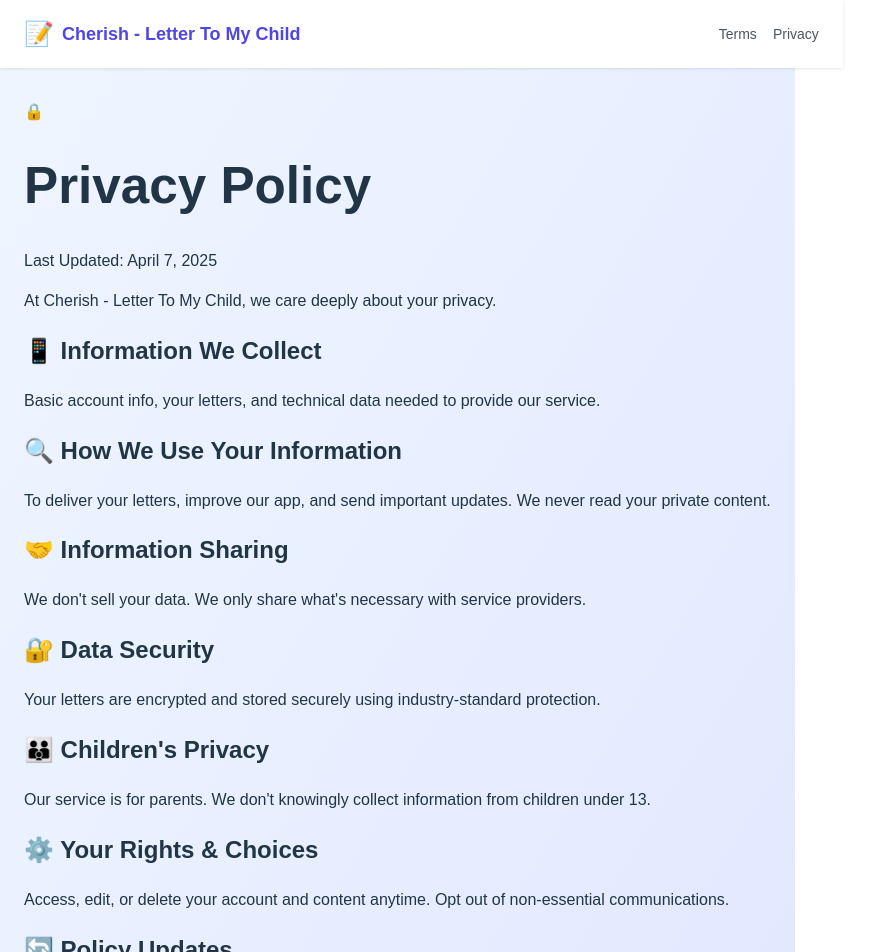
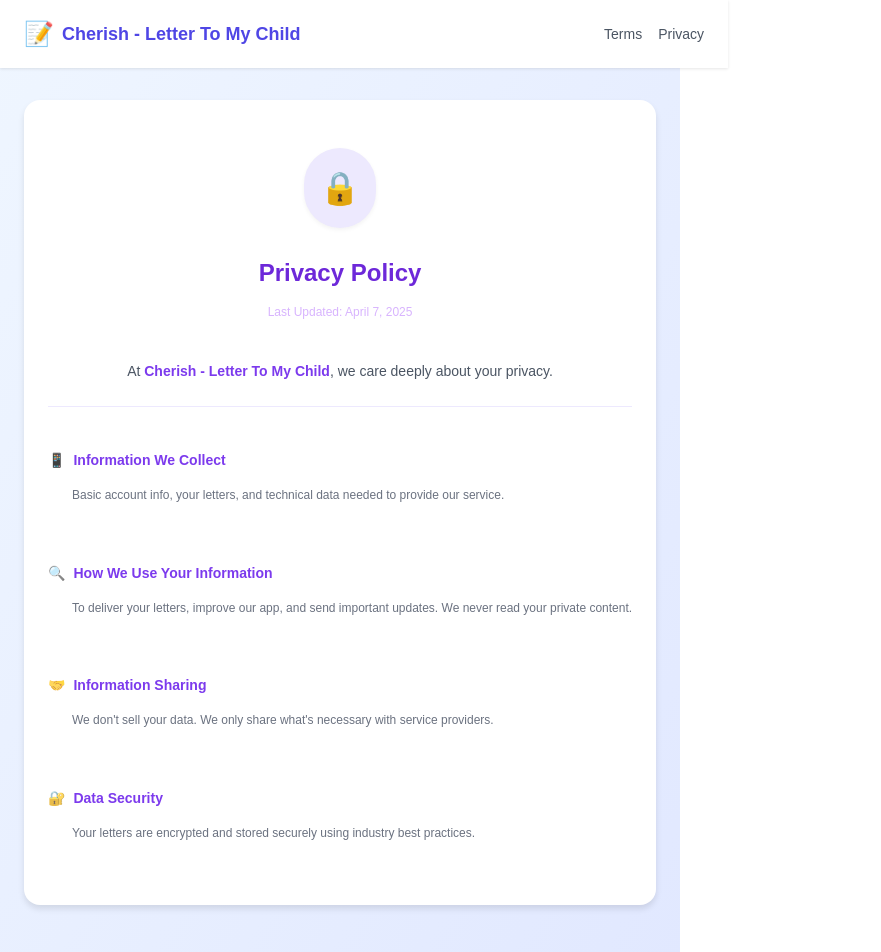
Before and after one commit to atahtee/ltmc-web, a React (Vite) app: page /privacy-policy in a window 1280 px wide. Shown: the top 952 px of the page, without its empty margins (0-881 px from the left). Built offline with nearby package versions, Linux system fonts and the light colour scheme.

Commit message:
Changed Privacy Polucy settings

```diff
--- a/src/pages/PrivacyPolicy.jsx
+++ b/src/pages/PrivacyPolicy.jsx
@@ -1,96 +1,103 @@
-import React from 'react';
+import React, { useEffect, useState } from 'react';
 
 const PrivacyPolicy = () => {
+  const [windowWidth, setWindowWidth] = useState(window.innerWidth);
+
+  useEffect(() => {
+    const handleResize = () => setWindowWidth(window.innerWidth);
+    window.addEventListener('resize', handleResize);
+    return () => window.removeEventListener('resize', handleResize);
+  }, []);
+
+  const isMobile = windowWidth < 640;
+
   return (
-    <div className="max-w-xl mx-auto px-4 py-10">
-      <div className="text-center mb-12">
-        <div className="inline-block bg-purple-50 p-3 rounded-full shadow-sm mb-5">
-          <span className="text-3xl">🔒</span>
+    <div style={{
+      width: '100%',
+      maxWidth: isMobile ? '100%' : '700px',
+      margin: '0 auto',
+      padding: isMobile ? '2rem 1rem' : '3rem 1.5rem',
+      backgroundColor: 'white',
+      borderRadius: isMobile ? '0.75rem' : '1rem',
+      boxShadow: '0 4px 6px rgba(0,0,0,0.1)',
+      boxSizing: 'border-box'
+    }}>
+      <div style={{ textAlign: 'center', marginBottom: isMobile ? '2rem' : '2.5rem' }}>
+        <div style={{
+          display: 'inline-block',
+          backgroundColor: '#ede9fe',
+          padding: '1rem',
+          borderRadius: '9999px',
+          boxShadow: '0 2px 4px rgba(0,0,0,0.05)',
+          marginBottom: '1rem'
+        }}>
+          <span style={{ fontSize: isMobile ? '1.5rem' : '2rem' }}>🔒</span>
         </div>
-        <h1 className="text-xl font-bold text-purple-700">Privacy Policy</h1>
-        <p className="text-xs text-purple-300 mt-1">Last Updated: April 7, 2025</p>
+        <h1 style={{
+          fontSize: isMobile ? '1.25rem' : '1.5rem',
+          fontWeight: 'bold',
+          color: '#6d28d9'
+        }}>
+          Privacy Policy
+        </h1>
+        <p style={{ fontSize: '0.75rem', color: '#d8b4fe', marginTop: '0.25rem' }}>
+          Last Updated: April 7, 2025
+        </p>
       </div>
 
-      <p className="mb-10 text-center text-gray-600 text-sm border-b border-purple-100 pb-6">
-        At <span className="text-purple-600 font-medium">Cherish - Letter To My Child</span>, we care deeply about your privacy.
+      <p style={{
+        textAlign: 'center',
+        fontSize: '0.875rem',
+        color: '#4b5563',
+        marginBottom: '2rem',
+        borderBottom: '1px solid #ede9fe',
+        paddingBottom: '1.5rem'
+      }}>
+        At <span style={{ color: '#7c3aed', fontWeight: 600 }}>Cherish - Letter To My Child</span>, we care deeply about your privacy.
       </p>
 
-      <div className="space-y-8">
-        <section>
-          <h2 className="flex items-center text-sm font-medium text-purple-600 mb-3">
-            <span className="mr-2 opacity-75">📱</span> Information We Collect
-          </h2>
-          <p className="text-gray-500 text-xs pl-6">
-            Basic account info, your letters, and technical data needed to provide our service.
-          </p>
-        </section>
-
-        <section>
-          <h2 className="flex items-center text-sm font-medium text-purple-600 mb-3">
-            <span className="mr-2 opacity-75">🔍</span> How We Use Your Information
-          </h2>
-          <p className="text-gray-500 text-xs pl-6">
-            To deliver your letters, improve our app, and send important updates. We never read your private content.
-          </p>
-        </section>
-
-        <section>
-          <h2 className="flex items-center text-sm font-medium text-purple-600 mb-3">
-            <span className="mr-2 opacity-75">🤝</span> Information Sharing
-          </h2>
-          <p className="text-gray-500 text-xs pl-6">
-            We don't sell your data. We only share what's necessary with service providers.
-          </p>
-        </section>
-
-        <section>
-          <h2 className="flex items-center text-sm font-medium text-purple-600 mb-3">
-            <span className="mr-2 opacity-75">🔐</span> Data Security
-          </h2>
-          <p className="text-gray-500 text-xs pl-6">
-            Your letters are encrypted and stored securely using industry-standard protection.
-          </p>
-        </section>
-
-        <section>
-          <h2 className="flex items-center text-sm font-medium text-purple-600 mb-3">
-            <span className="mr-2 opacity-75">👪</span> Children's Privacy
-          </h2>
-          <p className="text-gray-500 text-xs pl-6">
-            Our service is for parents. We don't knowingly collect information from children under 13.
-          </p>
-        </section>
-
-        <section>
-          <h2 className="flex items-center text-sm font-medium text-purple-600 mb-3">
-            <span className="mr-2 opacity-75">⚙️</span> Your Rights & Choices
-          </h2>
-          <p className="text-gray-500 text-xs pl-6">
-            Access, edit, or delete your account and content anytime. Opt out of non-essential communications.
-          </p>
-        </section>
-
-        <section>
-          <h2 className="flex items-center text-sm font-medium text-purple-600 mb-3">
-            <span className="mr-2 opacity-75">🔄</span> Policy Updates
-          </h2>
-          <p className="text-gray-500 text-xs pl-6">
-            We'll notify you about significant changes and update the "Last Updated" date.
-          </p>
-        </section>
-      </div>
-
-      <div className="mt-16 pt-6 border-t border-purple-100 text-center">
-        <p className="text-xs text-purple-300 mb-2">Questions about your privacy?</p>
-        <a href="mailto:privacy@letterchild.com" className="text-xs font-medium text-purple-500 hover:text-purple-600 transition-colors">
-          hello@lettertomychild.site
-        </a>
-        <div className="mt-6 text-purple-200 text-xs">
-          <span className="opacity-75">•</span>
-        </div>
+      <div style={{ display: 'flex', flexDirection: 'column', gap: '2rem' }}>
+        <Section
+          icon="📱"
+          title="Information We Collect"
+          text="Basic account info, your letters, and technical data needed to provide our service."
+        />
+        <Section
+          icon="🔍"
+          title="How We Use Your Information"
+          text="To deliver your letters, improve our app, and send important updates. We never read your private content."
+        />
+        <Section
+          icon="🤝"
+          title="Information Sharing"
+          text="We don't sell your data. We only share what's necessary with service providers."
+        />
+        <Section
+          icon="🔐"
+          title="Data Security"
+          text="Your letters are encrypted and stored securely using industry best practices."
+        />
       </div>
     </div>
   );
 };
 
+const Section = ({ icon, title, text }) => (
+  <section>
+    <h2 style={{
+      display: 'flex',
+      alignItems: 'center',
+      fontSize: '0.875rem',
+      fontWeight: 600,
+      color: '#7c3aed',
+      marginBottom: '0.75rem'
+    }}>
+      <span style={{ marginRight: '0.5rem', opacity: 0.75 }}>{icon}</span> {title}
+    </h2>
+    <p style={{ color: '#6b7280', fontSize: '0.75rem', paddingLeft: '1.5rem', lineHeight: '1.5rem' }}>
+      {text}
+    </p>
+  </section>
+);
+
 export default PrivacyPolicy;
```
